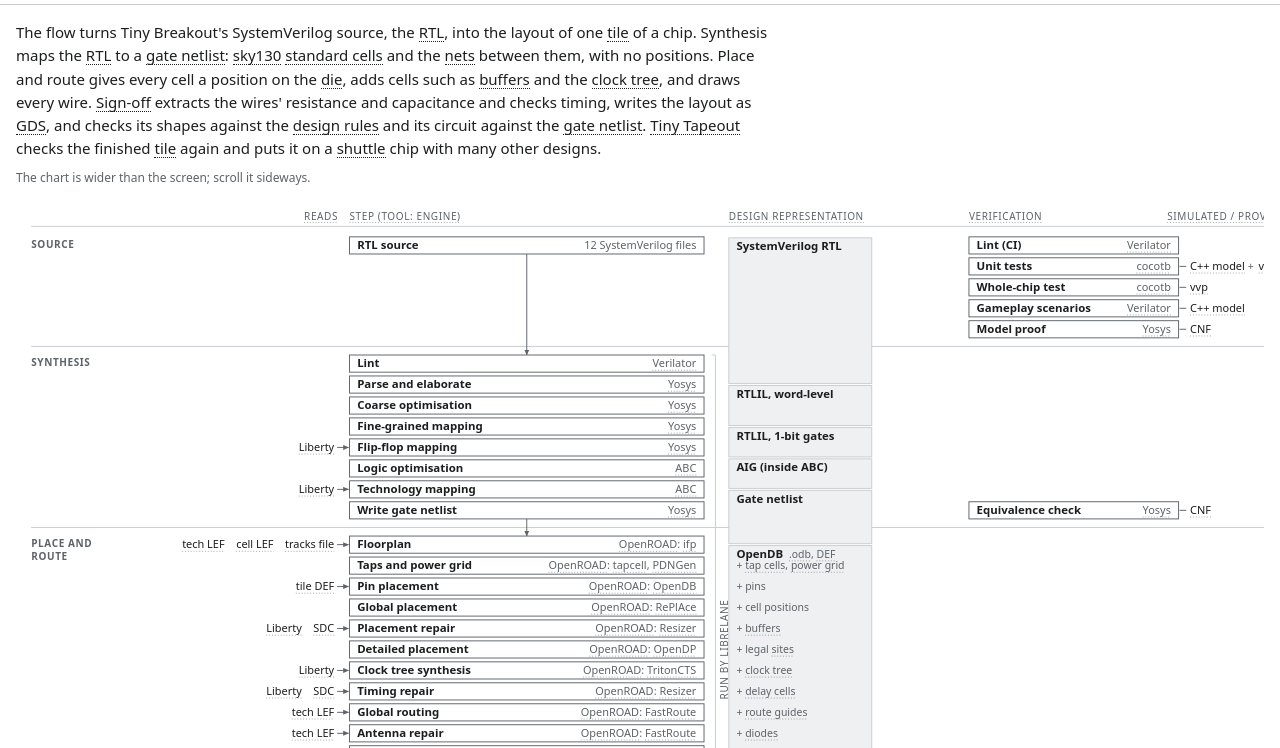
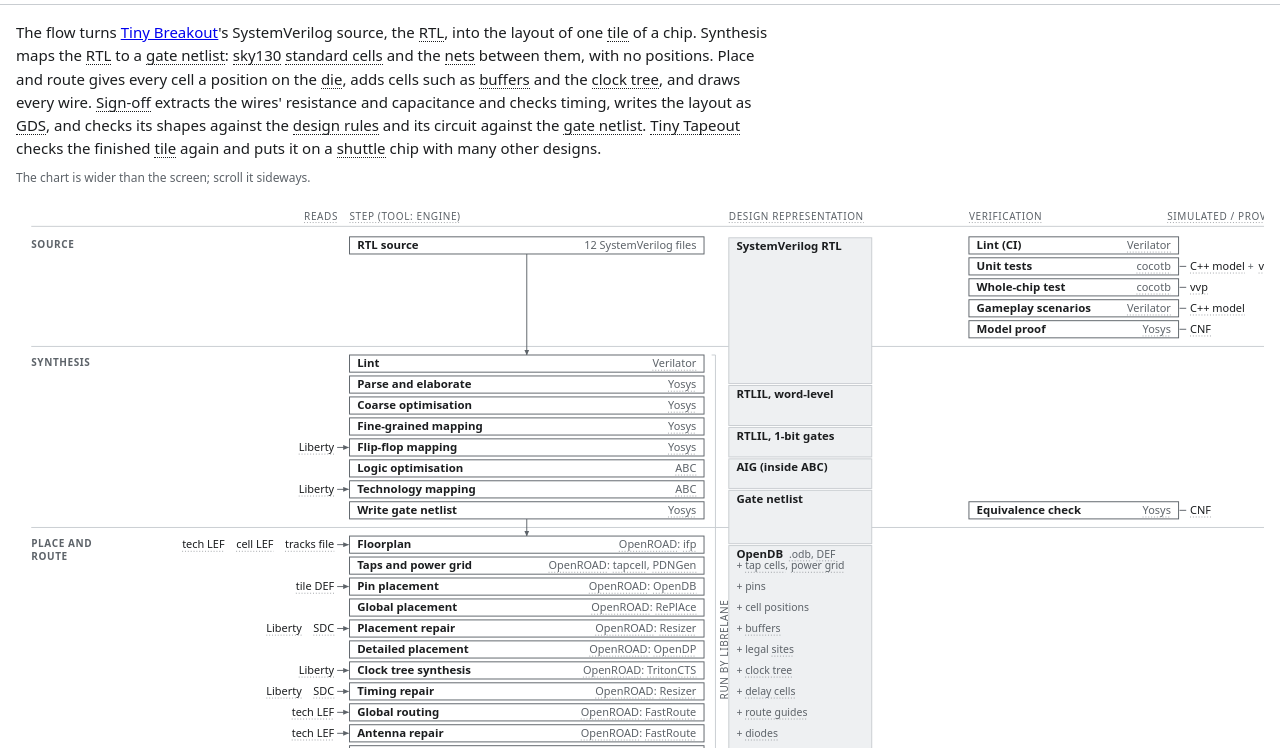
Before and after one commit to zvea/tiny-breakout, a plain HTML site: page tutorials/asic-toolchain.html in a window 1280 px wide. Shown: the part 52-800 px from the top of the page. Drawn offline with Linux system fonts and the light colour scheme.

Commit message:
Overview: link Tiny Breakout to its repository
The opening paragraph names the design the flow is about, so its first mention now links to
the repository, as on the physical design page.

```diff
--- a/tutorials/asic-toolchain.html
+++ b/tutorials/asic-toolchain.html
@@ -221,7 +221,7 @@ svg [data-item]:focus-visible .hit { stroke: var(--focus); stroke-width: 2; }
   </div>
 </div>
 <div class="page">
-  <p class="lede rich">The flow turns Tiny Breakout's SystemVerilog source, the RTL, into the layout of one tile of a chip. Synthesis maps the RTL to a gate netlist: sky130 standard cells and the nets between them, with no positions. Place and route gives every cell a position on the die, adds cells such as buffers and the clock tree, and draws every wire. Sign-off extracts the wires' resistance and capacitance and checks timing, writes the layout as GDS, and checks its shapes against the design rules and its circuit against the gate netlist. Tiny Tapeout checks the finished tile again and puts it on a shuttle chip with many other designs.</p>
+  <p class="lede">The flow turns <a href="https://github.com/zvea/tiny-breakout">Tiny Breakout</a><span class="rich">'s SystemVerilog source, the RTL, into the layout of one tile of a chip. Synthesis maps the RTL to a gate netlist: sky130 standard cells and the nets between them, with no positions. Place and route gives every cell a position on the die, adds cells such as buffers and the clock tree, and draws every wire. Sign-off extracts the wires' resistance and capacitance and checks timing, writes the layout as GDS, and checks its shapes against the design rules and its circuit against the gate netlist. Tiny Tapeout checks the finished tile again and puts it on a shuttle chip with many other designs.</span></p>
   <div class="work" id="work" data-mode="pop">
     <p class="scrollnote">The chart is wider than the screen; scroll it sideways.</p>
     <div class="figure" id="figure"></div>
```
